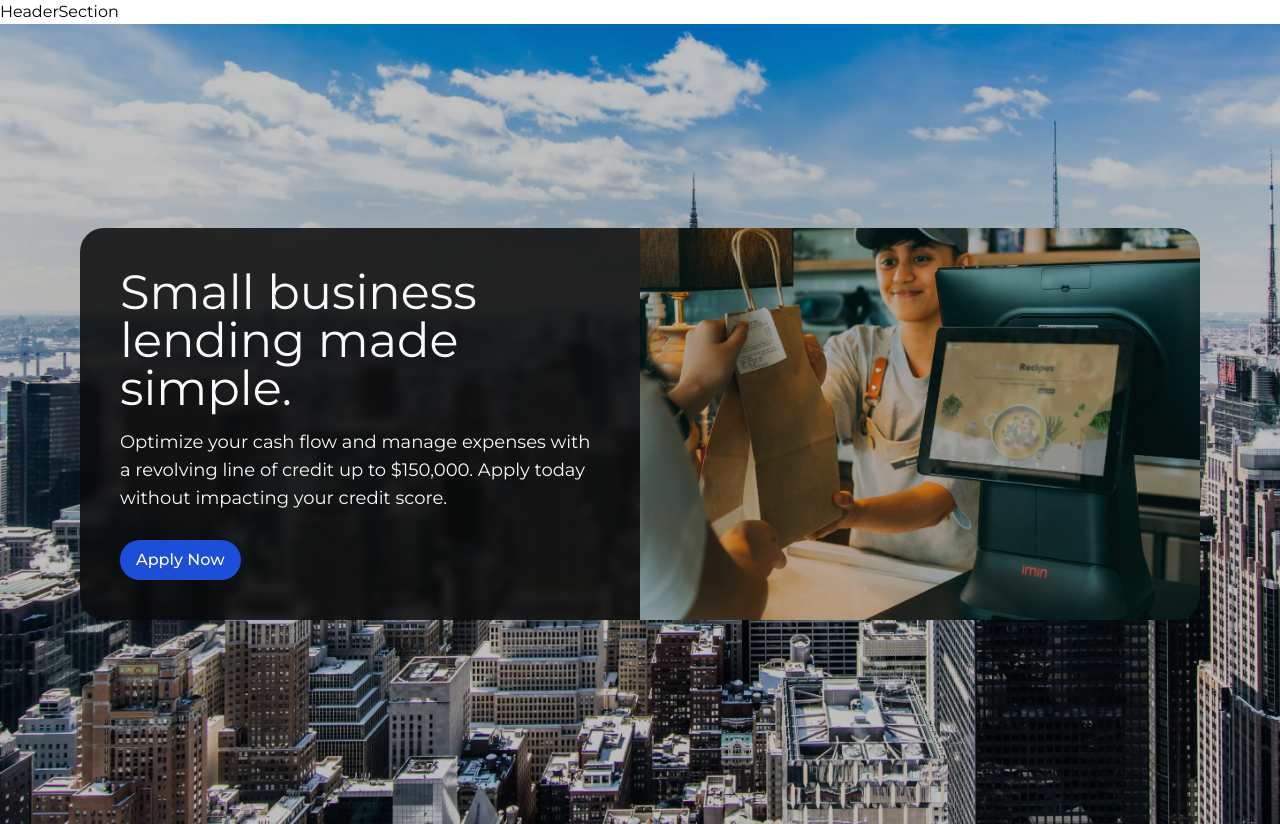
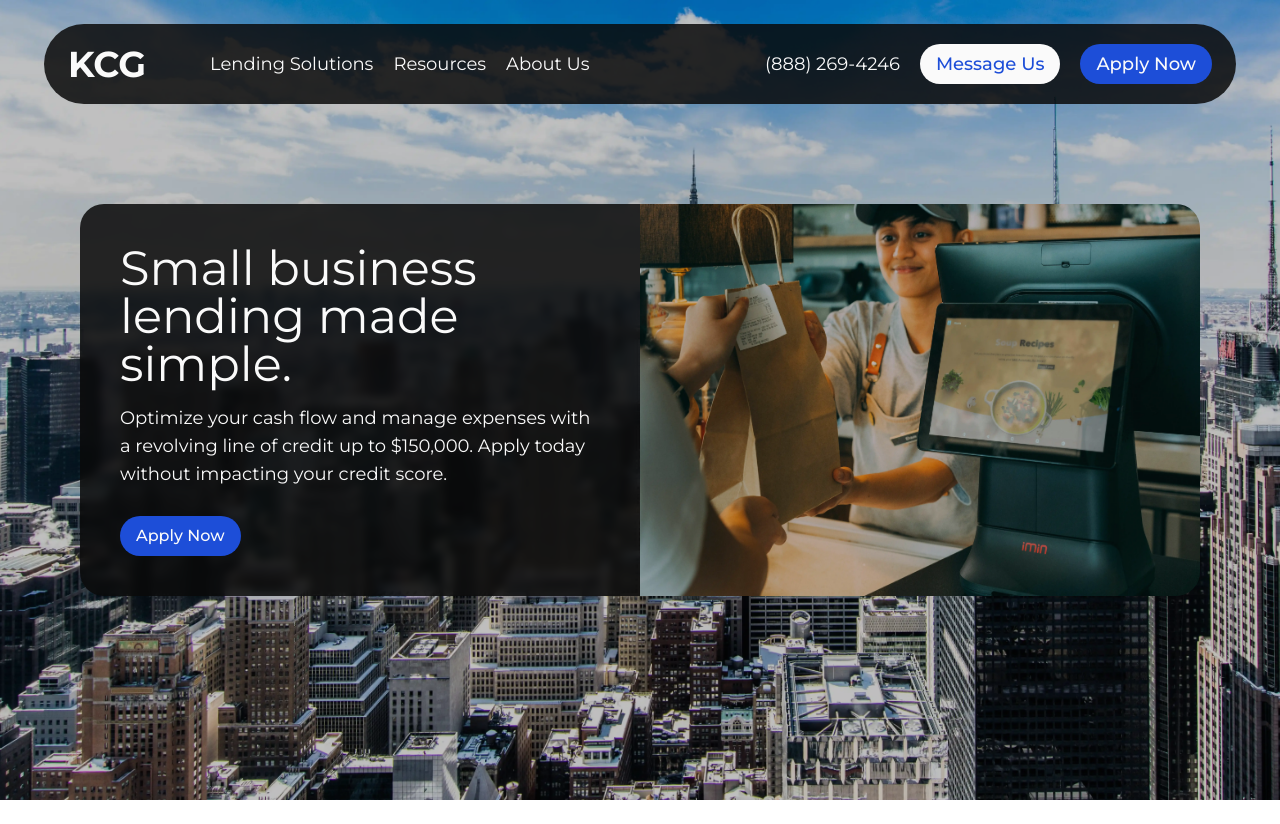
Before and after one commit to dewanwakilahmed/kesef-capital-group, a Next.js app: page / in a window 1280 px wide. After the commit the page ends 800 px from the top, so only its background shows below. Built offline with nearby package versions, Linux system fonts and the light colour scheme.

Commit message:
Finished Header Section

```diff
--- a/app/globals.css
+++ b/app/globals.css
@@ -136,3 +136,26 @@
     @apply text-neutral-400;
   }
 }
+
+.btn {
+  @apply text-lg
+  font-medium
+  py-1.5
+  px-4
+  rounded-full
+  transition;
+}
+
+.btn-primary {
+  @apply bg-blue-700
+  text-neutral-50
+  hover:bg-neutral-50
+  hover:text-blue-700;
+}
+
+.btn-secondary {
+  @apply bg-neutral-50
+  text-blue-700
+  hover:bg-blue-700
+  hover:text-neutral-50;
+}
--- a/sections/HeaderSection.tsx
+++ b/sections/HeaderSection.tsx
@@ -1,5 +1,65 @@
+'use client';
+
+import Link from 'next/link';
+
+// CSS Import
+import './header-section.css';
+
+// Icons Import
+import { GiHamburgerMenu } from 'react-icons/gi';
+
 const HeaderSection = () => {
-  return <header>HeaderSection</header>;
+  return (
+    <header className='header-section'>
+      <div className='header-content'>
+        <div className='header-left'>
+          <GiHamburgerMenu className='side-menu-btn' />
+
+          <div className='company-logo'>
+            <Link href='/'>KCG</Link>
+          </div>
+        </div>
+
+        <div className='header-right'>
+          <nav className='navbar-left'>
+            <ul className='navbar-ul'>
+              <li className='navbar-li'>
+                <Link href='/lending-solutions'>Lending Solutions</Link>
+              </li>
+
+              <li className='navbar-li'>
+                <Link href='/resources'>Resources</Link>
+              </li>
+
+              <li className='navbar-li'>
+                <Link href='/about-us'>About Us</Link>
+              </li>
+            </ul>
+          </nav>
+
+          <nav className='navbar-right'>
+            <ul className='navbar-ul'>
+              <li className='navbar-li'>
+                <span className='company-phone-no'>(888) 269-4246</span>
+              </li>
+
+              <li className='navbar-li'>
+                <button className='navbar-item btn btn-secondary msg-us-btn'>
+                  <Link href='/message-us'>Message Us</Link>
+                </button>
+              </li>
+
+              <li className='navbar-li'>
+                <button className='navbar-item btn btn-primary'>
+                  <Link href='/apply-now'>Apply Now</Link>
+                </button>
+              </li>
+            </ul>
+          </nav>
+        </div>
+      </div>
+    </header>
+  );
 };
 
 export default HeaderSection;
--- /dev/null
+++ b/sections/header-section.css
@@ -0,0 +1,91 @@
+.header-section {
+  @apply w-full
+  fixed
+  z-10
+  py-2.5
+  sm:py-3
+  md:py-4
+  lg:py-5
+  xl:py-6
+  2xl:py-7
+  px-3
+  sm:px-5
+  md:px-7
+  lg:px-9
+  xl:px-11
+  2xl:px-14;
+}
+
+.header-content {
+  @apply bg-neutral-950/85
+  grid
+  items-center
+  grid-cols-[auto,1fr]
+  mx-auto
+  py-4
+  sm:py-5
+  px-5
+  sm:px-6
+  rounded-full
+  max-w-screen-2xl;
+}
+
+.header-left {
+  @apply flex
+  items-center;
+}
+
+.side-menu-btn {
+  @apply text-neutral-50
+  hover:text-blue-700
+  text-3xl
+  mr-3
+  sm:mr-4
+  cursor-pointer
+  transition
+  xl:hidden;
+}
+
+.company-logo {
+  @apply text-neutral-50
+  text-4xl
+  font-bold;
+}
+
+.header-right {
+  @apply justify-self-end
+  xl:justify-self-auto
+  xl:flex
+  xl:items-center
+  xl:justify-between
+  xl:ml-16;
+}
+
+.navbar-left {
+  @apply hidden
+  xl:block;
+}
+
+.navbar-ul {
+  @apply flex
+  items-center
+  gap-4
+  md:gap-5;
+}
+
+.navbar-li {
+  @apply text-neutral-50
+  hover:text-blue-700
+  text-lg
+  cursor-pointer;
+}
+
+.company-phone-no {
+  @apply hidden
+  sm:block;
+}
+
+.msg-us-btn {
+  @apply hidden
+  md:block;
+}
```
